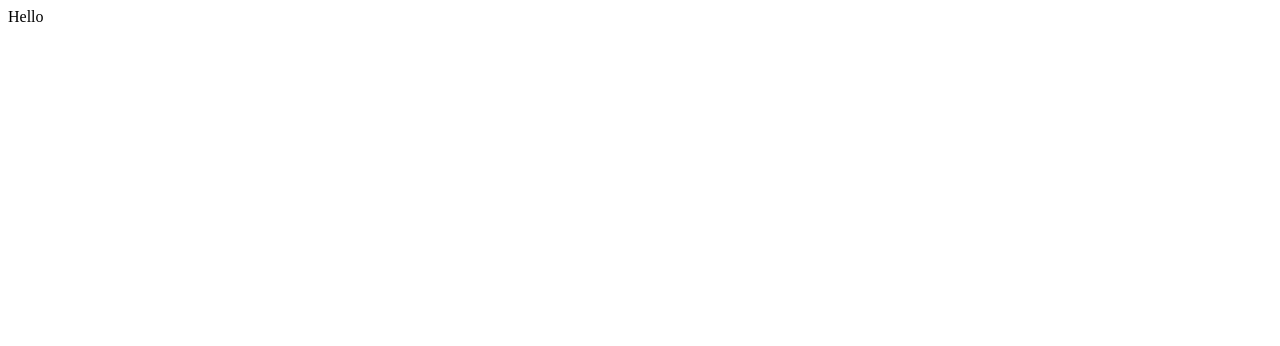
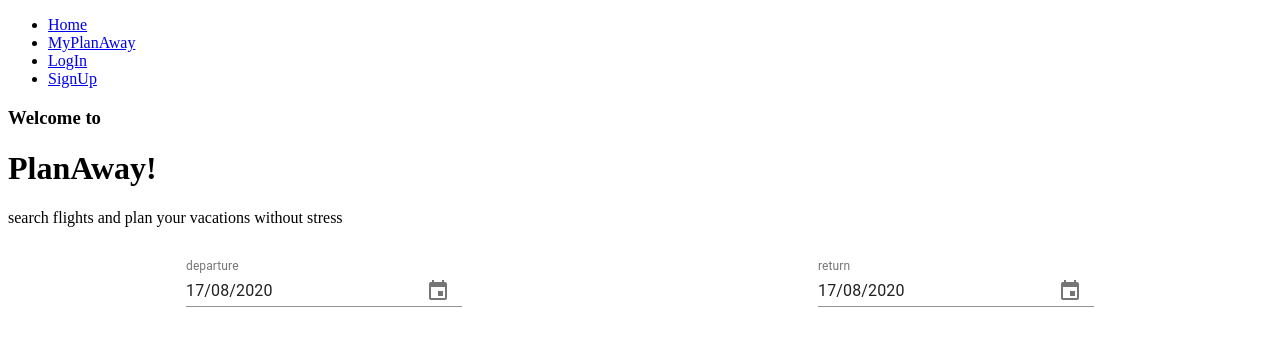
Before and after one commit to kappa3-3/PlanAway, a React (Create React App) app: page / in a window 1280 px wide. Shown: the top 346 px of the page. Built offline with nearby package versions, Linux system fonts and the light colour scheme.

Commit message:
basic navigation and pages structure

```diff
--- a/package.json
+++ b/package.json
@@ -3,13 +3,17 @@
   "version": "0.1.0",
   "private": true,
   "dependencies": {
+    "@date-io/date-fns": "^1.3.13",
+    "date-fns": "^2.8.1",
     "@material-ui/core": "^4.11.0",
+    "@material-ui/pickers": "^3.2.8",
     "@testing-library/jest-dom": "^4.2.4",
     "@testing-library/react": "^9.3.2",
     "@testing-library/user-event": "^7.1.2",
     "eslint-config-airbnb": "^18.2.0",
     "react": "^16.13.1",
     "react-dom": "^16.13.1",
+    "react-router-dom": "^5.2.0",
     "react-scripts": "3.4.3"
   },
   "scripts": {
--- a/src/App.js
+++ b/src/App.js
@@ -1,13 +1,18 @@
 import React from 'react';
+import { BrowserRouter as Router } from 'react-router-dom';
+import Navigation from './components/Navigation';
+import Routing from './components/Routing';
 
-function App() {
+export default function App() {
+
   return (
     <div className="App">
-      <header className="App-header">
-        <div>Hello</div>
-      </header>
+      <Router>
+        <header>
+          <Navigation />
+        </header>
+        <Routing />
+      </Router>
     </div>
   );
 }
-
-export default App;
--- /dev/null
+++ b/src/components/Navigation.js
@@ -0,0 +1,43 @@
+import React from 'react';
+import { Link } from 'react-router-dom';
+
+export default function Navigation() {
+  return (
+    <nav>
+      <ul className="navigation-list">
+        <li>
+          <Link
+            to="/"
+            className="navigation-link"
+          >
+            Home
+          </Link>
+        </li>
+        <li>
+          <Link
+            to="/myplanaway"
+            className="navigation-link"
+          >
+            MyPlanAway
+          </Link>
+        </li>
+        <li>
+          <Link
+            to="/account/login"
+            className="navigation-link"
+          >
+            LogIn
+          </Link>
+        </li>
+        <li>
+          <Link
+            to="/account/signup"
+            className="navigation-link"
+          >
+            SignUp
+          </Link>
+        </li>
+      </ul>
+    </nav>
+  );
+}
--- /dev/null
+++ b/src/components/Routing.js
@@ -0,0 +1,19 @@
+import React from 'react';
+import { Switch, Route } from 'react-router-dom';
+import Home from '../pages/Home';
+import Login from '../pages/Login';
+import Signup from '../pages/Signup';
+import Profile from '../pages/Profile';
+import MyPlanAway from '../pages/MyPlanAway';
+
+export default function Routing() {
+  return (
+    <Switch>
+      <Route exact path="/" component={Home} />
+      <Route exact path="/myplanaway" component={MyPlanAway} />
+      <Route exact path="/profile" component={Profile} />
+      <Route exact path="/account/login" component={Login} />
+      <Route exact path="/account/signup" component={Signup} />
+    </Switch>
+  );
+}
--- /dev/null
+++ b/src/components/Search.js
@@ -0,0 +1,55 @@
+import React, { useState } from 'react';
+import Grid from '@material-ui/core/Grid';
+import DateFnsUtils from '@date-io/date-fns';
+import {
+  MuiPickersUtilsProvider,
+  KeyboardDatePicker,
+} from '@material-ui/pickers';
+
+const Search = () => {
+  const [departureDate, setDepartureDate] = useState(new Date());
+  const [returnDate, setReturnDate] = useState(new Date());
+  const handleDepartureChange = (date) => {
+    setDepartureDate(date);
+  };
+
+  const handleReturnChange = (date) => {
+    setReturnDate(date);
+  };
+  return (
+    <div>
+      <form>
+        <MuiPickersUtilsProvider utils={DateFnsUtils}>
+          <Grid container justify="space-around">
+            <KeyboardDatePicker
+              disableToolbar
+              variant="inline"
+              format="dd/MM/yyyy"
+              margin="normal"
+              id="date-picker-inline"
+              label="departure"
+              value={departureDate}
+              onChange={handleDepartureChange}
+              KeyboardButtonProps={{
+                'aria-label': 'change date',
+              }}
+            />
+            <KeyboardDatePicker
+              margin="normal"
+              id="date-picker-dialog"
+              label="return"
+              format="dd/MM/yyyy"
+              value={returnDate}
+              onChange={handleReturnChange}
+              KeyboardButtonProps={{
+                'aria-label': 'change date',
+              }}
+            />
+          </Grid>
+        </MuiPickersUtilsProvider>
+      </form>
+    </div>
+  );
+};
+
+export default Search;
--- /dev/null
+++ b/src/pages/Home.js
@@ -0,0 +1,15 @@
+import React from 'react';
+import Search from '../components/Search';
+
+export default function Home() {
+  return (
+    <div>
+      <div>
+        <h3>Welcome to </h3>
+        <h1 className="logo">PlanAway!</h1>
+        <p>search flights and plan your vacations without stress</p>
+      </div>
+      <Search />
+    </div>
+  );
+}
--- /dev/null
+++ b/src/pages/Login.js
@@ -0,0 +1,9 @@
+import React from 'react';
+
+const Login = () => (
+  <div>
+    <h1>Hello I am login page</h1>
+  </div>
+);
+
+export default Login;
--- /dev/null
+++ b/src/pages/MyPlanAway.js
@@ -0,0 +1,9 @@
+import React from 'react';
+
+const MyPlanAway = () => (
+  <div>
+    <h1>Hello it is the MyPlanAway page</h1>
+  </div>
+);
+
+export default MyPlanAway;
--- /dev/null
+++ b/src/pages/Profile.js
@@ -0,0 +1,9 @@
+import React from 'react';
+
+const Profile = () => (
+  <div>
+    <h1>Hello it is my profile page!</h1>
+  </div>
+);
+
+export default Profile;
--- /dev/null
+++ b/src/pages/Signup.js
@@ -0,0 +1,9 @@
+import React from 'react';
+
+const Signup = () => (
+  <div>
+    <h1> Hello, this is the signup page.</h1>
+  </div>
+);
+
+export default Signup;
```
